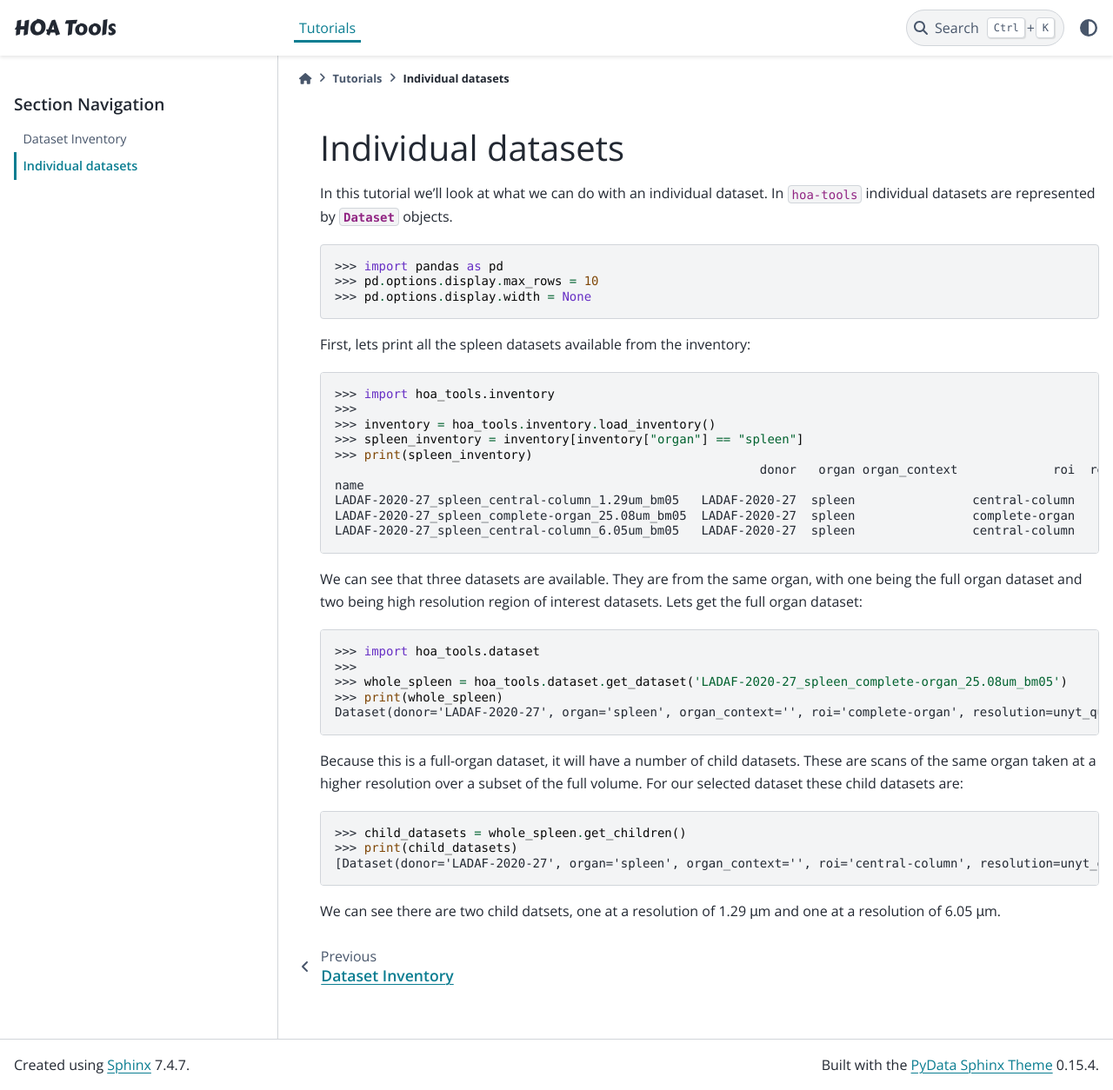
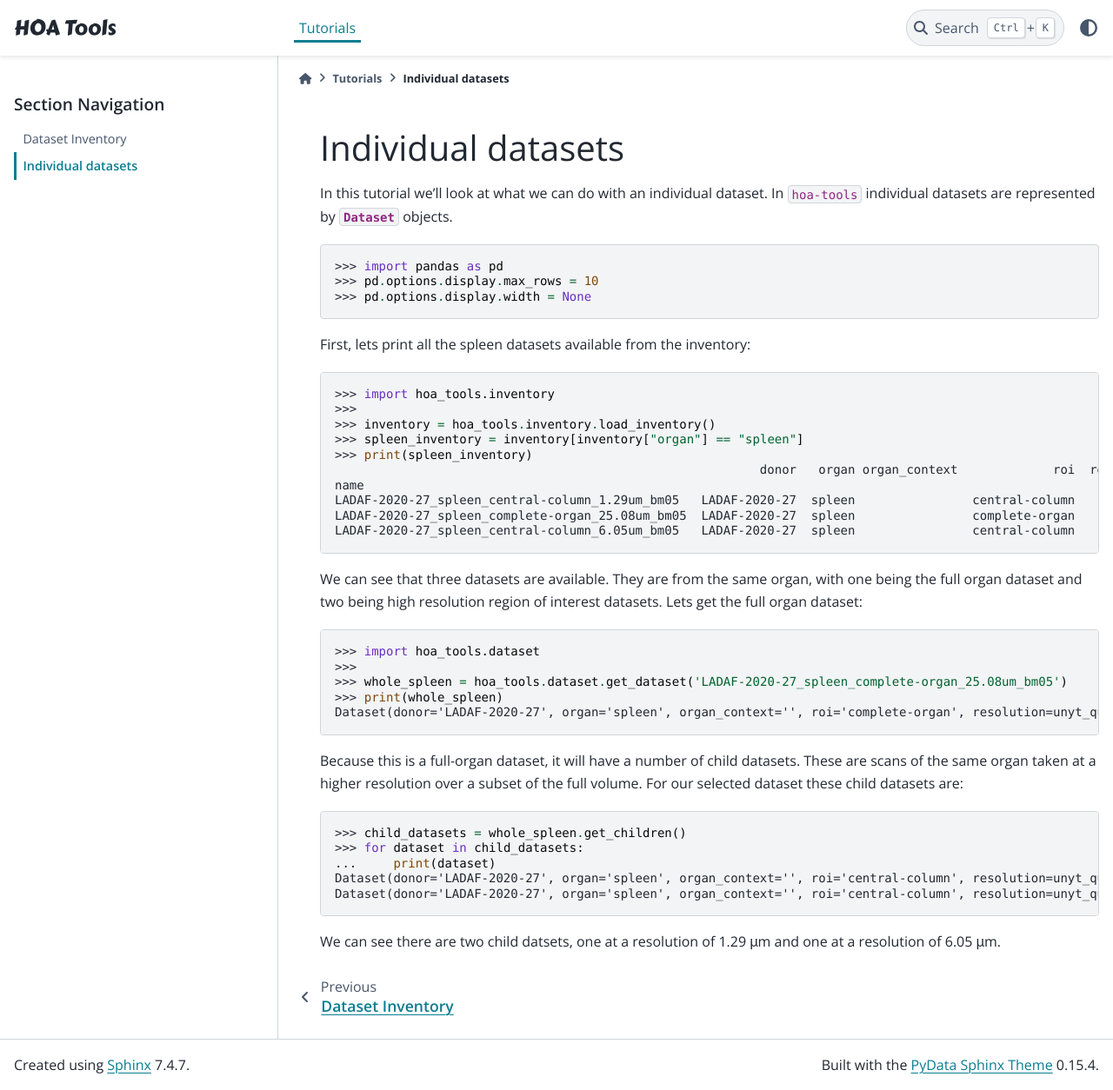
Before and after one commit to HumanOrganAtlas/hoa-tools, a Sphinx documentation site: the page built from docs/tutorials/dataset.rst, in a window 1280 px wide and 1254 px high. Shown: the whole window at 87% size. Built offline with Sphinx 7.4.7 and the PyData theme 0.15.4, drawn with Linux system fonts in a browser that asks for light colours; the version number could not be read and is left out.

Commit message:
Improve doctest

```diff
--- a/docs/tutorials/dataset.rst
+++ b/docs/tutorials/dataset.rst
@@ -37,8 +37,10 @@ the same organ taken at a higher resolution over a subset of the full volume. Fo
 dataset these child datasets are::
 
     >>> child_datasets = whole_spleen.get_children()
-    >>> print(child_datasets)
-    [Dataset(donor='LADAF-2020-27', organ='spleen', organ_context='', roi='central-column', resolution=unyt_quantity(1.29, 'μm'), beamline='bm05', nx=3823, ny=3823, nz=10982), Dataset(donor='LADAF-2020-27', organ='spleen', organ_context='', roi='central-column', resolution=unyt_quantity(6.05, 'μm'), beamline='bm05', nx=3791, ny=3791, nz=7540)]
+    >>> for dataset in child_datasets:
+    ...     print(dataset)
+    Dataset(donor='LADAF-2020-27', organ='spleen', organ_context='', roi='central-column', resolution=unyt_quantity(1.29, 'μm'), beamline='bm05', nx=3823, ny=3823, nz=10982)
+    Dataset(donor='LADAF-2020-27', organ='spleen', organ_context='', roi='central-column', resolution=unyt_quantity(6.05, 'μm'), beamline='bm05', nx=3791, ny=3791, nz=7540)
 
 We can see there are two child datsets, one at a resolution of 1.29 μm and one at a
 resolution of 6.05 μm.
```
